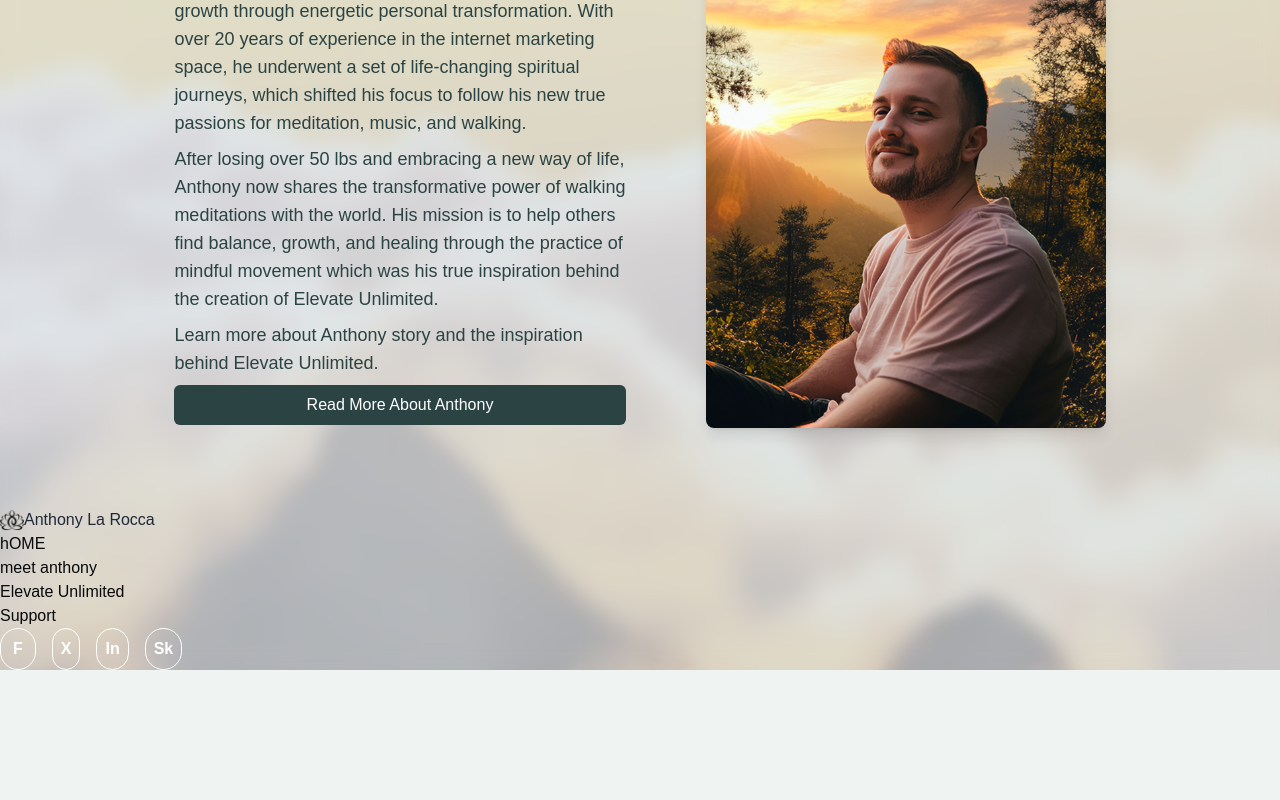
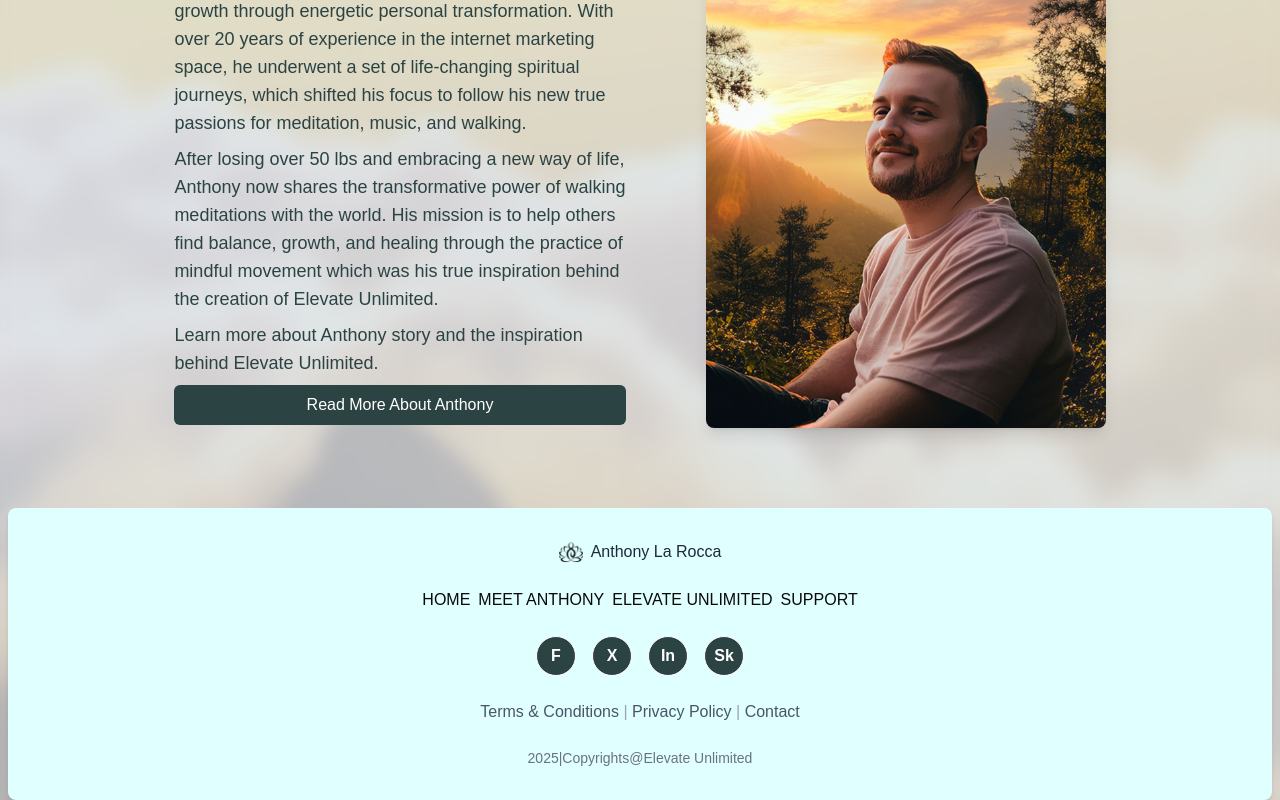
Before and after one commit to syedmurtjiz/Elevate-Unlimited, a Next.js app: page / in a window 1280 px wide. Shown: the part 2010-2810 px from the top of the page. Before the commit the page ends 2680 px from the top, so only its background shows below. Built offline with nearby package versions, Linux system fonts and the light colour scheme.

Commit message:
updated the footer and its styles

```diff
--- a/src/components/footer.tsx
+++ b/src/components/footer.tsx
@@ -1,44 +1,65 @@
 import Link from 'next/link'
 import React from 'react'
-
+import Image from 'next/image';
 const footer = () => {
   return (
-<div>
+<div className='pl-2 pr-2'>
+  <div className='flex flex-col justify-center items-center space-y-6 bg-[#E0FFFF] p-8 rounded-tl-lg rounded-tr-lg rounded-bl-lg rounded-br-lg shadow-md'>
     <div className='top'>
-<Link href="/" className="flex items-center">
-          <img
+      <Link href="/" className="flex items-center space-x-2">
+        <Image
           src="/logo.png"
           alt="Anthony La Rocca Logo"
           width={24}
           height={24}
         />
-
         <span className="text-gray-800 font-medium">Anthony La Rocca</span>
       </Link>
     </div>
-<div className='bottom'>
-<Link href="/" className="flex items-center">
-  hOME
+    <div className='bottom flex flex-row uppercase space-x-2'>
+      <Link href="/" className="flex items-center hover:text-gray-600 transition duration-200">
+        Home
       </Link>
-<Link href="/" className="flex items-center">
+      <Link href="/" className="flex items-center hover:text-gray-600 transition duration-200">
         meet anthony
       </Link>
-<Link href="/" className="flex items-center">
+      <Link href="/" className="flex items-center hover:text-gray-600 transition duration-200">
         Elevate Unlimited
       </Link>
-<Link href="/" className="flex items-center">Support</Link>
+      <Link href="/" className="flex items-center hover:text-gray-600 transition duration-200">
+        Support
+      </Link>
     </div>
-<div className='middle  font-bold text-white flex space-x-4'>
-<Link href="/" className="border rounded-full p-2 px-3">
+    <div className='middle font-bold text-white flex space-x-4'>
+      <Link href="/" className="w-10 h-10 flex items-center justify-center rounded-full border bg-[#2C4343] hover:bg-[#375454] transition duration-200">
         F
       </Link>
-<Link href="/" className="border rounded-full p-2">
+      <Link href="/" className="w-10 h-10 flex items-center justify-center rounded-full border bg-[#2C4343] hover:bg-[#375454] transition duration-200">
         X
       </Link>
-<Link href="/" className="border rounded-full p-2">
+      <Link href="/" className="w-10 h-10 flex items-center justify-center rounded-full border bg-[#2C4343] hover:bg-[#375454] transition duration-200">
         In
       </Link>
-<Link href="/" className="border rounded-full p-2">Sk</Link>
+      <Link href="/" className="w-10 h-10 flex items-center justify-center rounded-full border bg-[#2C4343] hover:bg-[#375454] transition duration-200">
+        Sk
+      </Link>
+    </div>
+    <div>
+      <Link href="/" className='text-gray-600 hover:text-gray-800 transition duration-200'>
+        Terms & Conditions
+      </Link>
+      <span className="text-gray-400"> | </span>
+      <Link href="/" className='text-gray-600 hover:text-gray-800 transition duration-200'>
+        Privacy Policy
+      </Link>
+      <span className="text-gray-400"> | </span>
+      <Link href="/" className='text-gray-600 hover:text-gray-800 transition duration-200'>
+        Contact
+      </Link>
+    </div>
+    <div className="text-gray-500 text-sm">
+      2025|Copyrights@Elevate Unlimited
+    </div>
   </div>
 </div>
   )
```
Lines whose indentation alone changed are shown as unchanged.
